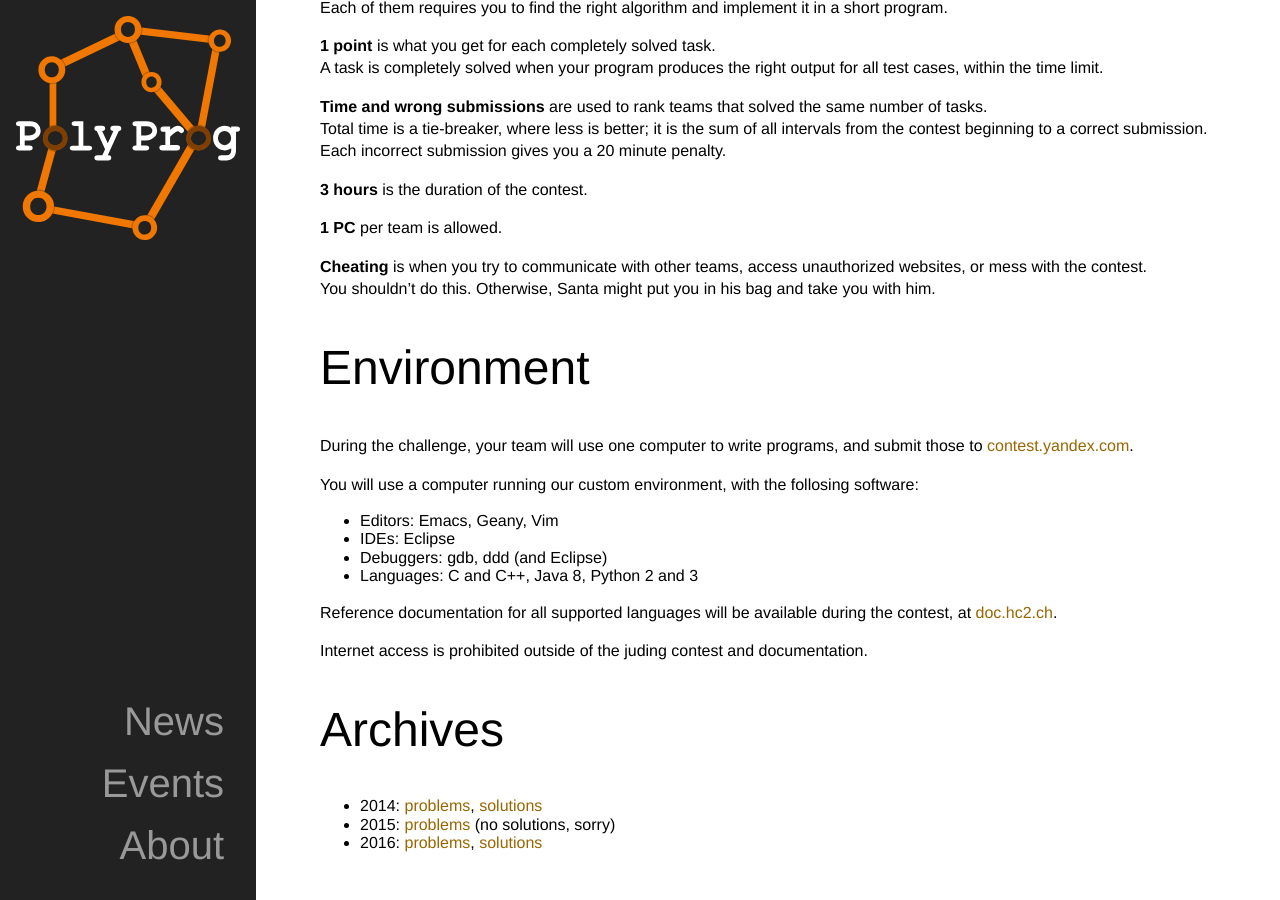
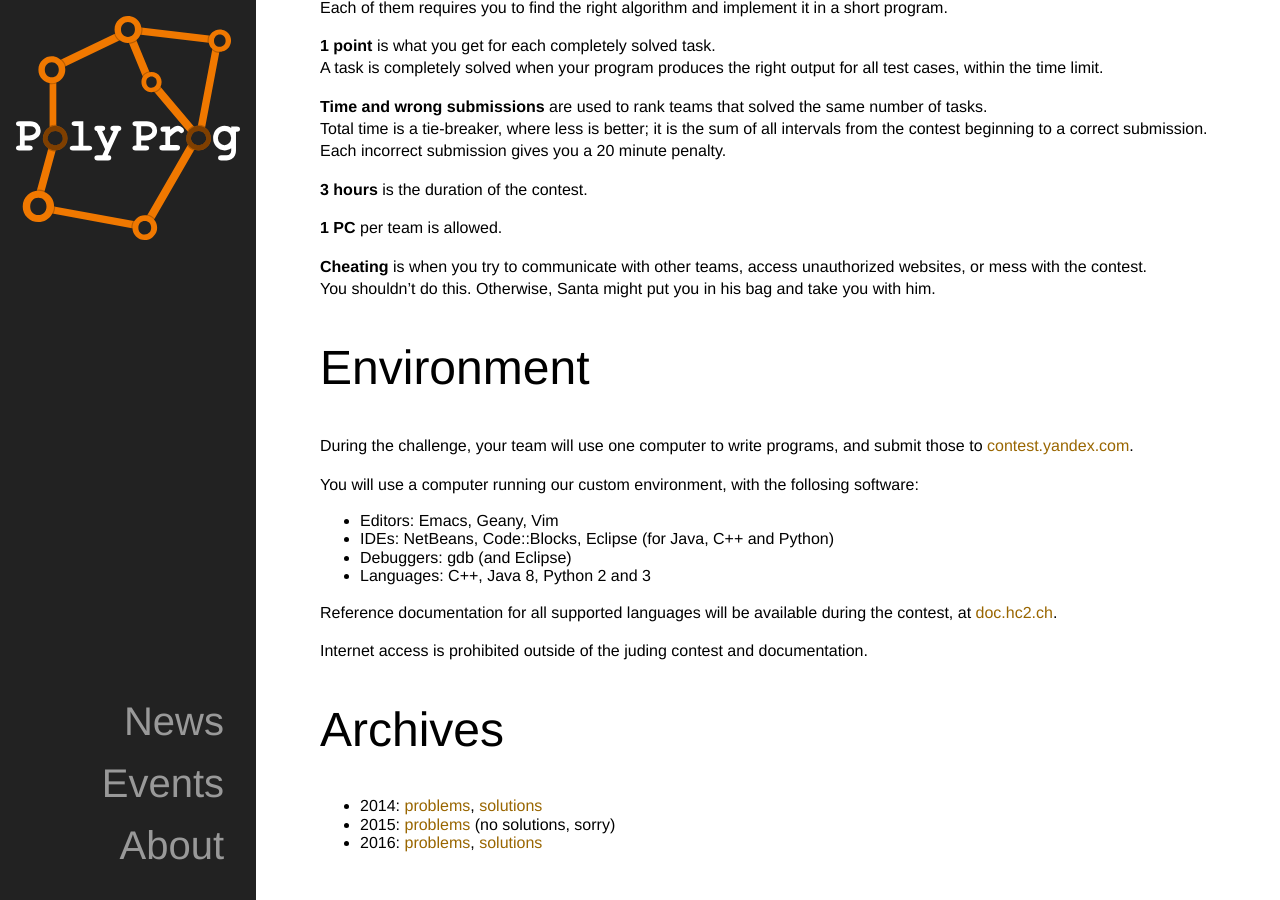
Before and after one commit to PolyProg/PolyProg.github.io, a Jekyll site: the page built from _events/santa.md, in a window 1280 px wide and 900 px high, scrolled down 854 px. Built offline with Jekyll 4.4.1, drawn with Linux system fonts in a browser that asks for light colours; some of the changed text lies outside the part shown.

Commit message:
Update Santa info

```diff
--- a/_events/santa.md
+++ b/_events/santa.md
@@ -67,9 +67,9 @@ During the challenge, your team will use one computer to write programs, and sub
 
 You will use a computer running our custom environment, with the follosing software:
 - Editors: Emacs, Geany, Vim
-- IDEs: Eclipse
-- Debuggers: gdb, ddd (and Eclipse)
-- Languages: C and C++, Java 8, Python 2 and 3
+- IDEs: NetBeans, Code::Blocks, Eclipse (for Java, C++ and Python)
+- Debuggers: gdb (and Eclipse)
+- Languages: C++, Java 8, Python 2 and 3
 
 Reference documentation for all supported languages will be available during the contest, at [doc.hc2.ch](http://doc.hc2.ch).
 
```
Also changed, not shown: other parts of _events/santa.md (+1 -1 lines).
